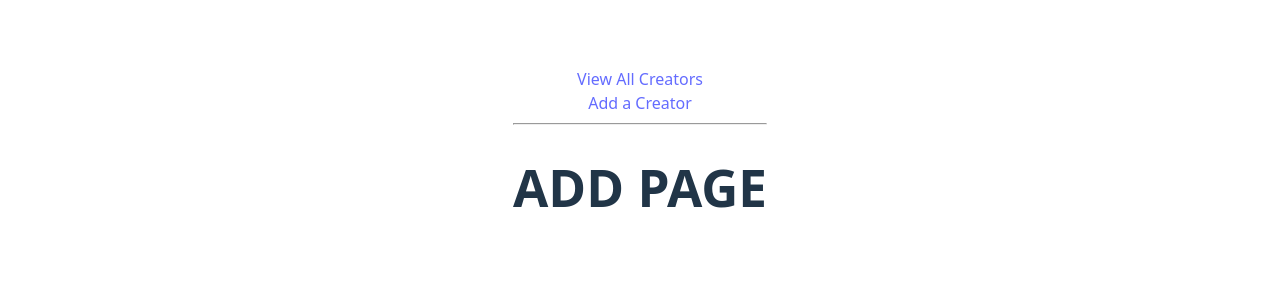
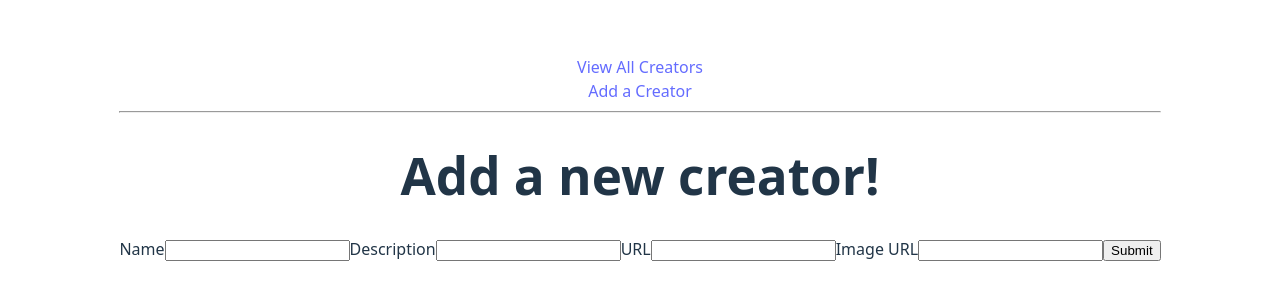
Before and after one commit to kellyy8/web103-prework, a React (Vite) app in the folder creatorverse/: page /add in a window 1280 px wide. Shown: the part 242-542 px from the top of the page. Built offline with nearby package versions, Linux system fonts and the light colour scheme; no server answers; the database is empty.

Commit message:
Implement add creator page.

```diff
--- a/creatorverse/src/App.jsx
+++ b/creatorverse/src/App.jsx
@@ -20,13 +20,20 @@ const Layout = () => (
 );
 
 function App() {
-  {/**
-   * TODO: Polish
-   * 1. Defining the paths and elements for the main page, edit page, new page, and view page.
-   * 2. Inserting the element into the App container.
-   */}
+  const [creators, setCreators] = useState([]);
 
-  const [creators, setCreators] = useState([]);
+  async function getAllCreators() {
+    try {
+      const { data: result, error } = await supabase.from('creators').select('*');
+      if (error) {
+        throw(error);
+      }
+      setCreators(result);
+    }
+    catch (error) {
+      console.error('Error fetching all creators:', error.message)
+    }
+  }
 
   const element = useRoutes([
     {
@@ -34,7 +41,7 @@ function App() {
       element: <Layout/>,
       children: [
         {index: true, element: <ShowCreatorPage data={creators}/>},  // Main page
-        {path: "add", element: <AddCreatorPage />},
+        {path: "add", element: <AddCreatorPage getAllCreators={getAllCreators}/>},
         {path: "view/:id", element: <ViewCreatorPage />}, // TODO: Check if this works
         {path: "edit/:id", element: <EditCreatorPage />}, // TODO: Check if this works
       ]
@@ -42,17 +49,6 @@ function App() {
   ]);
 
   useEffect(() => {
-    async function getAllCreators() {
-      const { data: result, error } = await supabase.from('creators').select('*');
-
-      if (error) {
-        console.log('Error fetching creators:', error);
-      } else {
-        console.log('Creators:', result);
-        setCreators(result);
-      }
-    }
-
     getAllCreators();
   }, []);
 
--- a/creatorverse/src/pages/AddCreator.jsx
+++ b/creatorverse/src/pages/AddCreator.jsx
@@ -3,11 +3,69 @@
  */
 
 import React from 'react';
+import { useNavigate } from 'react-router-dom';
+import { supabase } from '../client.js';
 
-function AddCreatorPage() {
+function AddCreatorPage({getAllCreators}) {
+    const navigate = useNavigate();
+
+    async function addCreator(e){
+        e.preventDefault();
+
+        const form = new FormData(e.target);
+        const newCreator = {
+            name: form.get('name'),
+            description: form.get('description'),
+            url: form.get('url'),
+            imageURL: form.get('imageURL')
+        }
+
+        try {
+            const { error } = await supabase.from('creators').insert(newCreator);
+            if (error) {
+                throw error;
+            }
+            await getAllCreators();
+            navigate('/');
+        }
+        catch(error) {
+            console.error("Error adding creator:", error.message);
+        }
+    }
+
     return(
         <>
-            <h1>ADD PAGE</h1>
+            <h1>Add a new creator! </h1>
+            <form onSubmit={(e) => addCreator(e)}>
+                <label for='name'>Name</label>
+                <input
+                    id='name'
+                    name='name'
+                    type='text'
+                />
+                <label for='description'>Description</label>
+                <input
+                    id='description'
+                    name='description'
+                    type='text'
+                />
+                <label for='url'>URL</label>
+                <input
+                    id='url'
+                    name='url'
+                    type='url'
+                />
+                <label for='imageURL'>Image URL</label>
+                <input
+                    id='imageURL'
+                    name='imageURL'
+                    type='url'
+                />
+                <input
+                    type='submit'
+                    value='Submit'
+                />
+            </form>
         </>
     )
 }
```
